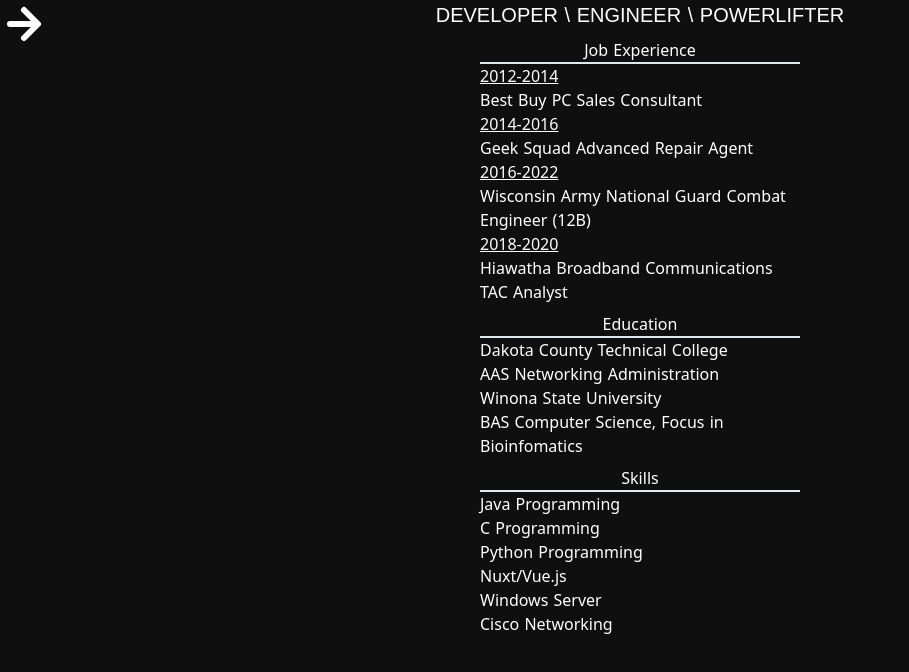
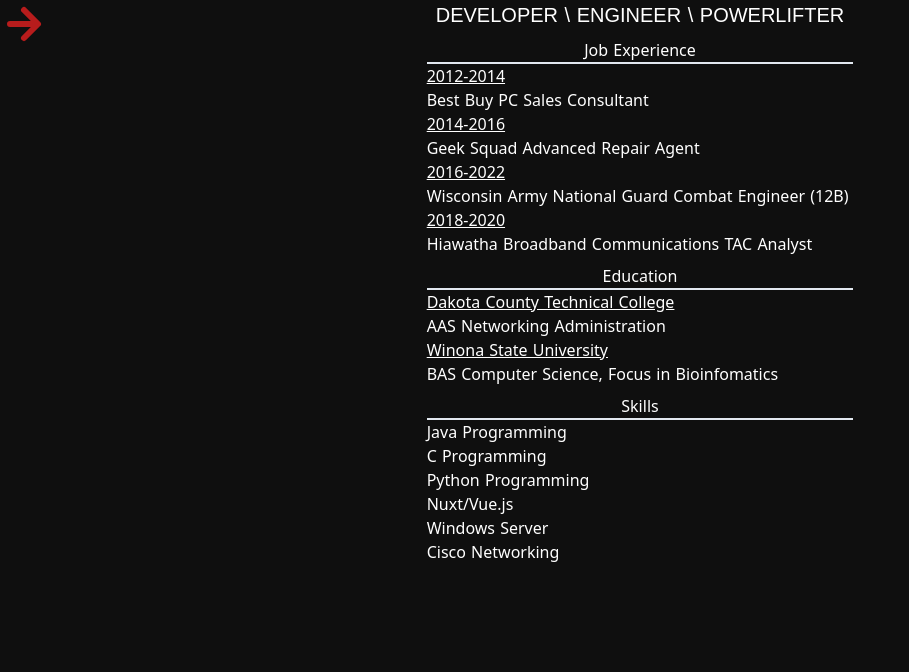
Before and after one commit to Kvasir111/ryanrowe.us, a Nuxt app: page /resume in a window 1280 px wide. Shown: the top 672 px of the page, without its empty margins (0-909 px from the left). Built offline with nearby package versions, Linux system fonts and the light colour scheme.

Commit message:
fixed arrows to stand out more
changed resume sizing to be at the top level

```diff
--- a/assets/css/tailwind.css
+++ b/assets/css/tailwind.css
@@ -1,19 +1,6 @@
 @tailwind base;
 @tailwind components;
 @tailwind utilities;
-
-.nav-header {
-	font-family: 'Universal Ignorance', sans-serif;
-	@apply font-bold text-2xl text-white;
-}
-
-.job-text {
-	@apply text-left;
-}
-
-.resume-heading {
-	@apply text-center border-b-2 w-1/4 mx-auto
-}
 
 .universal-ignorance{
 	font-family: "Universal Ignorance", sans-serif;
--- a/components/icons/facebook.vue
+++ b/components/icons/facebook.vue
@@ -1,18 +1,20 @@
 <template>
-	<svg xmlns="http://www.w3.org/2000/svg" width="48" height="48" viewBox="0 0 24 24">
+	<svg xmlns="http://www.w3.org/2000/svg" width="48" height="48" v-bind:stroke="color" viewBox="0 0 24 24">
 		<path d="M22.5 0c.83 0 1.5.67 1.5 1.5v21c0 .83-.67 1.5-1.5 1.5h-6v-9h3l.75-3.75H16.5v-1.5c0-1.5.75-2.25 2.25-2.25h1.5V3.75h-3c-2.76 0-4.5 2.16-4.5 5.25v2.25h-3V15h3v9H1.5A1.5 1.5 0 010 22.5v-21C0 .67.67 0 1.5 0h21z"/>
 	</svg>
 </template>
 
 <script>
 	export default {
-		name: "facebook"
+		name: "facebook",
+		data : function () {
+			return{
+				color : '#b71c1c'
+			}
+		}
 	}
 </script>
 
 <style scoped>
-	svg{
-		fill: #b71c1c;
-	}
 
 </style>
--- a/components/icons/leftArrow.vue
+++ b/components/icons/leftArrow.vue
@@ -1,12 +1,18 @@
 <template>
-	<svg xmlns="http://www.w3.org/2000/svg" width="48" height="48" viewBox="0 0 24 24" fill="none" stroke="#fff" stroke-width="3" stroke-linecap="round" stroke-linejoin="round">
+	<svg xmlns="http://www.w3.org/2000/svg" width="48" height="48" v-bind:stroke='color' viewBox="0 0 24 24" fill="none" stroke-width="3" stroke-linecap="round" stroke-linejoin="round">
 		<path d="M19 12H6m6-7l-7 7 7 7"/>
 	</svg>
 </template>
 
 <script>
 	export default {
-		name: "leftArrow"
+		name: "leftArrow",
+		props: ['color'],
+		data : function () {
+			return{
+
+			}
+		}
 	}
 </script>
 
--- a/components/icons/rightArrow.vue
+++ b/components/icons/rightArrow.vue
@@ -1,13 +1,20 @@
 
 <template>
-	<svg xmlns="http://www.w3.org/2000/svg" width="48" height="48" viewBox="0 0 24 24" fill="none" stroke="#FFFFFF" stroke-width="3" stroke-linecap="round" stroke-linejoin="round">
+	<svg xmlns="http://www.w3.org/2000/svg" width="48" height="48" viewBox="0 0 24 24" fill="none" v-bind:stroke='color' stroke-width="3" stroke-linecap="round" stroke-linejoin="round">
 		<path d="M5 12h13m-6-7l7 7-7 7"/>
 	</svg>
 </template>
 
 <script>
 	export default {
-		name: "rightArrow"
+		name: "rightArrow",
+		props: ['color'],
+		data: function () {
+			return{
+
+			}
+		}
+
 	}
 </script>
 
--- a/components/simple_resume.vue
+++ b/components/simple_resume.vue
@@ -1,12 +1,11 @@
 <template>
-	<div>
+	<div class="w-1/3 mx-auto">
 		<div class="text-center text-white" id="basic-information">
-
 			<h2 class="text-xl universal-ignorance">{{myTitle}}</h2>
 		</div>
 		<div class="text-white mx-auto mt-2" id="job-experience">
 			<h1 class="resume-heading"> Job Experience </h1>
-			<ul class="mx-auto w-1/4 text-center">
+			<ul class="mx-auto text-center">
 				<li :key="index" class="job-text" v-bind:value="jobs.years" v-for="(jobs, index) in jobs"><u>{{jobs.years}}</u>
 					<br> {{jobs.company}} {{jobs.job}}
 				</li>
@@ -14,16 +13,17 @@
 		</div>
 		<div class="text-white mx-auto mt-2" id="education">
 			<h1 class="resume-heading">Education</h1>
-			<ul class="mx-auto w-1/4 text-center">
+			<ul class="mx-auto text-center">
 				<li :key="index" :value="education.institution" class="job-text"
 				    v-for="(education , index) in education">
-					{{education.institution}} <br>{{education.degree}}
+					<p class="underline">{{education.institution}}</p>
+					<p>{{education.degree}}</p>
 				</li>
 			</ul>
 		</div>
 		<div class="text-white mx-auto mt-2" id="skills">
 			<h1 class="resume-heading">Skills</h1>
-			<ul class="mx-auto w-1/4 text-center">
+			<ul class="mx-auto text-center">
 				<li :key="index" :value="skills" class="job-text" v-for="(skills, index) in skills">{{skills.skill}}
 				</li>
 			</ul>
@@ -62,5 +62,12 @@
 </script>
 
 <style scoped>
+	.job-text {
+		@apply text-left;
+	}
+
+	.resume-heading {
+		@apply text-center border-b-2 mx-auto
+	}
 
 </style>
--- a/layouts/default.vue
+++ b/layouts/default.vue
@@ -3,11 +3,11 @@
 		<div>
 			<label for="openButton" class="hidden">Open Navigation Menu</label>
 			<button class="top" id="openButton" v-on:click="openNav">
-				<right-arrow class="top"/>
+				<right-arrow v-bind:color="openArrowColor" class="top"/>
 			</button>
 			<div class="navMenu inline-block h-screen" id="sideNavigation">
 				<label for="closeButton" class="hidden"></label>
-				<button v-on:click="closeNav" id="closeButton"><left-arrow class="closeButton"/></button>
+				<button v-on:click="closeNav" id="closeButton"><left-arrow v-bind:color="openArrowColor" class="closeButton"/></button>
 				<ul>
 					<li v-on:click="closeNav"><nuxt-link class="navButton text-white hover:bg-gray-300 hover:text-black" to="/">Home</nuxt-link></li>
 					<li :key="i" v-for="(page, i) in pages" v-on:click="closeNav"><nuxt-link class="navButton text-white hover:bg-gray-300 hover:text-black" :to=pages[i]>{{pages[i]}}</nuxt-link></li>
@@ -25,6 +25,7 @@
 		data: function () {
 			return {
 				pages: ['Bio', 'Resume', 'Projects', 'Contact'],
+				openArrowColor: '#b71c1c'
 
 			}
 		},
--- a/nuxt.config.js
+++ b/nuxt.config.js
@@ -5,7 +5,7 @@
 	** Headers of the page
 	*/
 	head: {
-		title: "Unto Valhalla" || '',
+		title: "Ryan Rowe" || '',
 		meta: [
 			{ charset: 'utf-8' },
 			{ name: 'viewport', content: 'width=device-width, initial-scale=1' },
--- a/package.json
+++ b/package.json
@@ -1,7 +1,7 @@
 {
   "name": "ryanrowe.us",
   "version": "1.5.0",
-  "description": "A refactoring of my online portfolio",
+  "description": "Part time programmer, full time weirdo",
   "author": "Ryan Rowe",
   "private": true,
   "scripts": {
```
